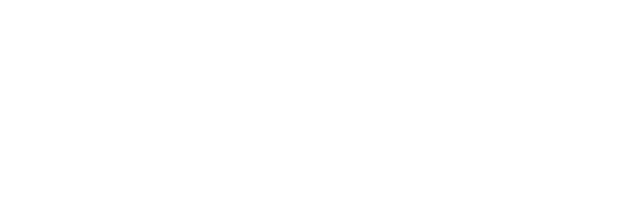
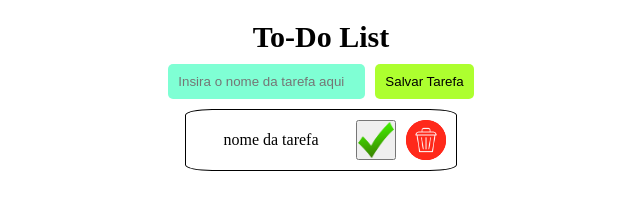
Before and after one commit to santos5761/to-do-list, a plain HTML site: page index.html in a window 1280 px wide. Shown: the whole page, without its empty margins (319-959 px from the left). Drawn offline with Linux system fonts and the light colour scheme.

Commit message:
Adição e estilização da estrutura da página

```diff
--- a/assets/style.css
+++ b/assets/style.css
@@ -7,3 +7,80 @@
 html{
     font-size: 62.5%;
 }
+
+body{
+    min-height: 100vh;
+    width: 100%;
+    display: flex;
+    flex-direction: column;
+    align-items: center;
+    gap:1rem;
+    margin:2rem 0 2rem 0;
+    overflow-x: hidden;
+}
+
+h1{
+    font-size: 3rem;
+}
+
+/* Campo de criação de tarefa */
+
+.salvar_tarefa{
+    display: flex;
+    gap:1rem;
+}
+
+.salvar_tarefa input, .salvar_tarefa button{
+    padding: 1rem;
+    border-radius: .5rem;
+    border: none;
+    background-color:aquamarine;
+}
+
+.salvar_tarefa button{
+    background-color: greenyellow;
+    cursor: pointer;
+}
+
+/* Local onde aparecem as tasks */
+.container{
+    display: flex;
+    width: 90%;
+    justify-content: space-around;
+    align-items: center;
+}
+
+
+/* task */
+.container .tarefa{
+    display: flex;
+    gap:1rem;
+    padding: 1rem;
+    align-items: center;
+    border-radius:10%;
+    border: 1px solid black;
+}
+
+.container .tarefa p{
+    font-size: 1.6rem;
+    width: 15rem;
+    text-align: center;
+}
+
+.container .tarefa button{
+    width: 4rem;
+    height: 4rem;
+    background-color: none;
+}
+
+.container .tarefa button img{
+    width: 100%;
+    height: 100%;
+}
+
+.container .tarefa #deleteTask{
+    background-color: red;
+    border-radius: 50%;
+    border: none;
+    cursor: pointer;
+}
--- a/index.html
+++ b/index.html
@@ -8,7 +8,22 @@
 </head>
 <body>
 
+<h1>To-Do List</h1>
 
-<script src="script.js"></script>
+<div class="salvar_tarefa">
+<input type="text" placeholder="Insira o nome da tarefa aqui">
+<button>Salvar Tarefa</button>
+</div>
+
+<div class="container">
+    <div class="tarefa">
+        <p>nome da tarefa</p>
+        <button id="checkTask"><img src="assets/check.png" alt=""></button>
+        <button id="deleteTask"><img src="assets/trash.png" alt=""></button>
+    </div>
+</div>
+
+
+<script src="script.js" defer></script>
 </body>
 </html>
```
Also changed, not shown: assets/check.png (added), assets/trash.png (added).
